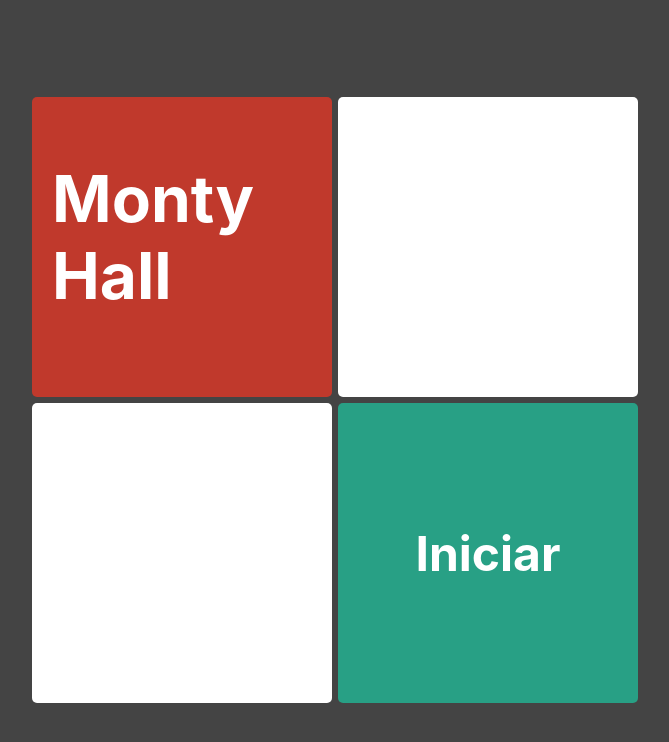
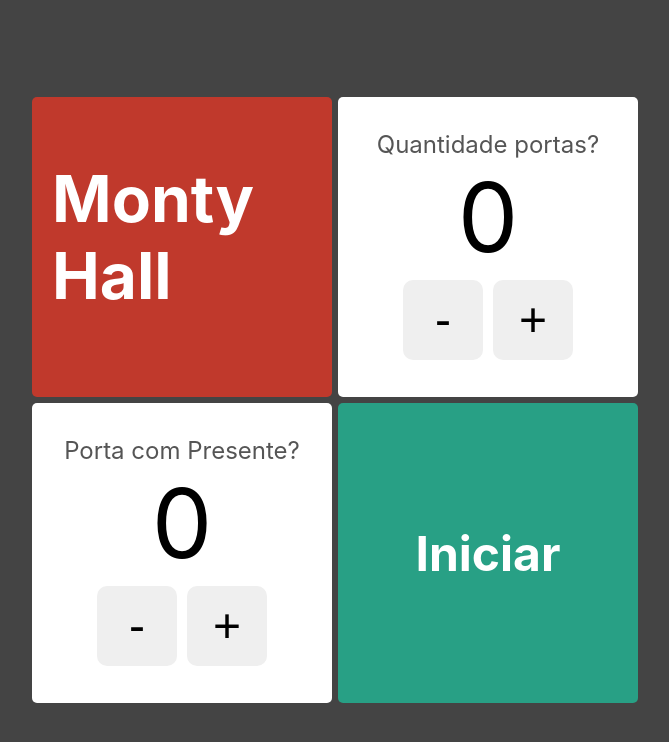
Before and after one commit to evertonlsds/projeto_porta_premiada_nextjs, a Next.js app: page / in a window 1280 px wide. Shown: the top 742 px of the page, without its empty margins (305-974 px from the left). Built offline with nearby package versions, Linux system fonts and the light colour scheme.

Commit message:
validação do formulário

```diff
--- a/components/EntradaNumerica.tsx
+++ b/components/EntradaNumerica.tsx
@@ -1,13 +1,24 @@
 import styles from "../styles/EntradaNumerica.module.css"
 
 interface EntradaNumericaProps{
+    text: string
     value: number
     onChange: (newValue: number) => void
 }
 
-export default function EntradaNumerica(props){
+export default function EntradaNumerica(props: EntradaNumericaProps){
+    const dec = () => props.onChange(props.value - 1)
+    const inc = () => props.onChange(props.value +1)
+
     return(
         <div className = {styles.entradaNumerica}>
+            <span className={styles.text}>{props.text}</span>
+            <span className={styles.value}>{props.value}</span>
+            <div className={styles.botoes}>
+                <button className={styles.btn} onClick={dec}>-</button>
+                <button className={styles.btn} onClick={inc}>+</button>
+
+            </div>
 
         </div>
 
--- a/pages/index.tsx
+++ b/pages/index.tsx
@@ -1,22 +1,33 @@
 import styles from "../styles/formulario.module.css";
 import Cartao from "../components/Cartao";
 import Link from "next/link";
+import EntradaNumerica from "../components/EntradaNumerica";
+import { useState } from "react";
 
 
 export default function Formulario() {
+  const[qtdePortas, setQtdePortas] = useState(0)
+  const[comPresente, setComPresente] = useState(0)
+
   return (
     <div className={styles.formulario}>
       <div>
         <Cartao bgcolor= "#c0392c">
           <h1>Monty Hall</h1>
         </Cartao>
-        <Cartao></Cartao>
+        <Cartao>
+          <EntradaNumerica text= "Quantidade portas?"
+          value={qtdePortas} onChange={novaQtde => setQtdePortas(novaQtde)}/>
+        </Cartao>
       </div>
       <div>
-        <Cartao ></Cartao>
+        <Cartao>
+          <EntradaNumerica text= "Porta com Presente?"
+          value={comPresente} onChange={presente => setComPresente(presente)}/>
+        </Cartao>
 
         <Cartao bgcolor="#28a085">
-        <Link href={`/jogo/4/2`} passHref>
+        <Link href={`/jogo/${qtdePortas}/${comPresente}`} passHref>
           <h2 className= {styles.link} >Iniciar</h2>
         </Link>
         </Cartao>
--- a/styles/EntradaNumerica.module.css
+++ b/styles/EntradaNumerica.module.css
@@ -1,3 +1,34 @@
 .entradaNumerica{
+    display: flex;
+    flex: 1;
+    flex-direction: column;
+    align-items: center;
+    justify-content: center;
+    color: black;
+}
+
+.text {
+    color: #555;
+    font-size: 1.5rem;
+}
+
+
+.value {
+    font-size: 6rem;
+}
+.botoes{
+    display: flex;
+}
+
+.btn{
+    display: flex;
+    justify-content: center;
+    align-items: center;
+    font-size: 3rem;
+    height: 80px;
+    width: 80px;
+    margin: 5px;
+    border: none;
+    border-radius: 10px;
 
 }
```
Also changed, not shown: pages/jogo/[portas]/[temPresente].tsx (+14 -2 lines).
